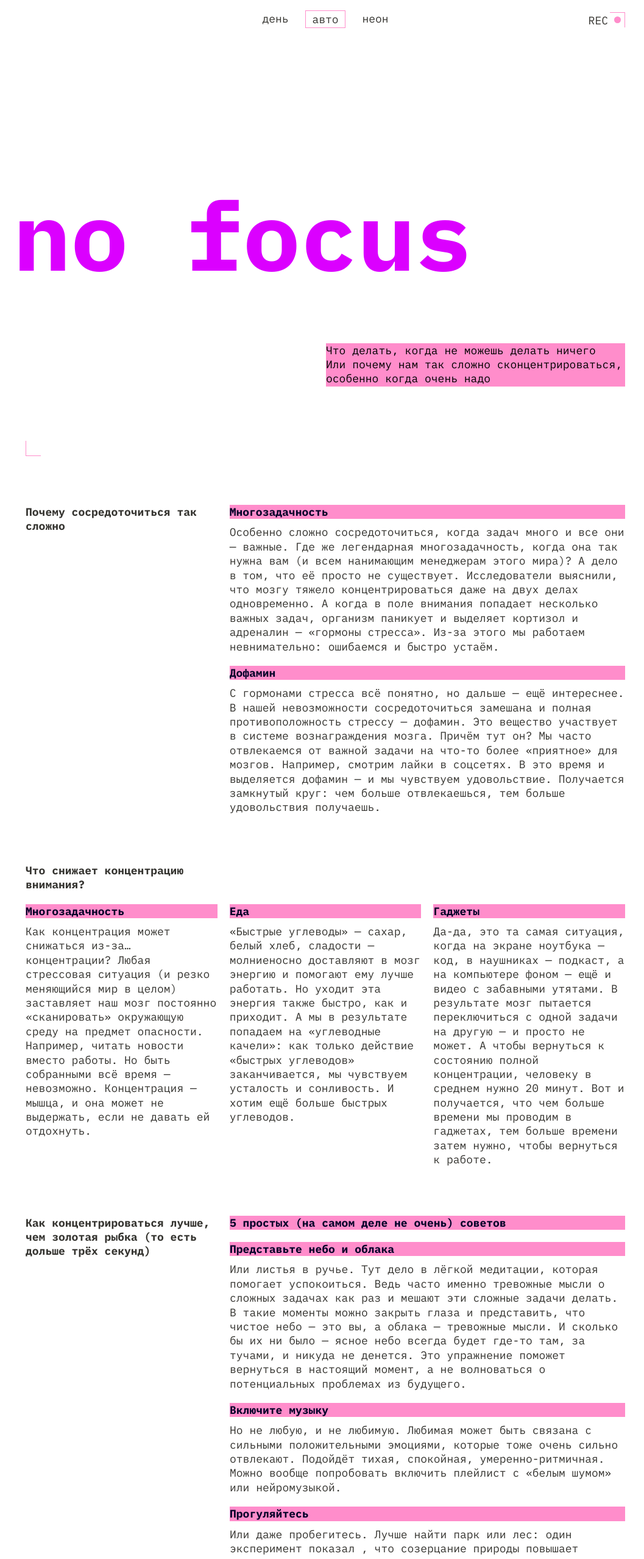
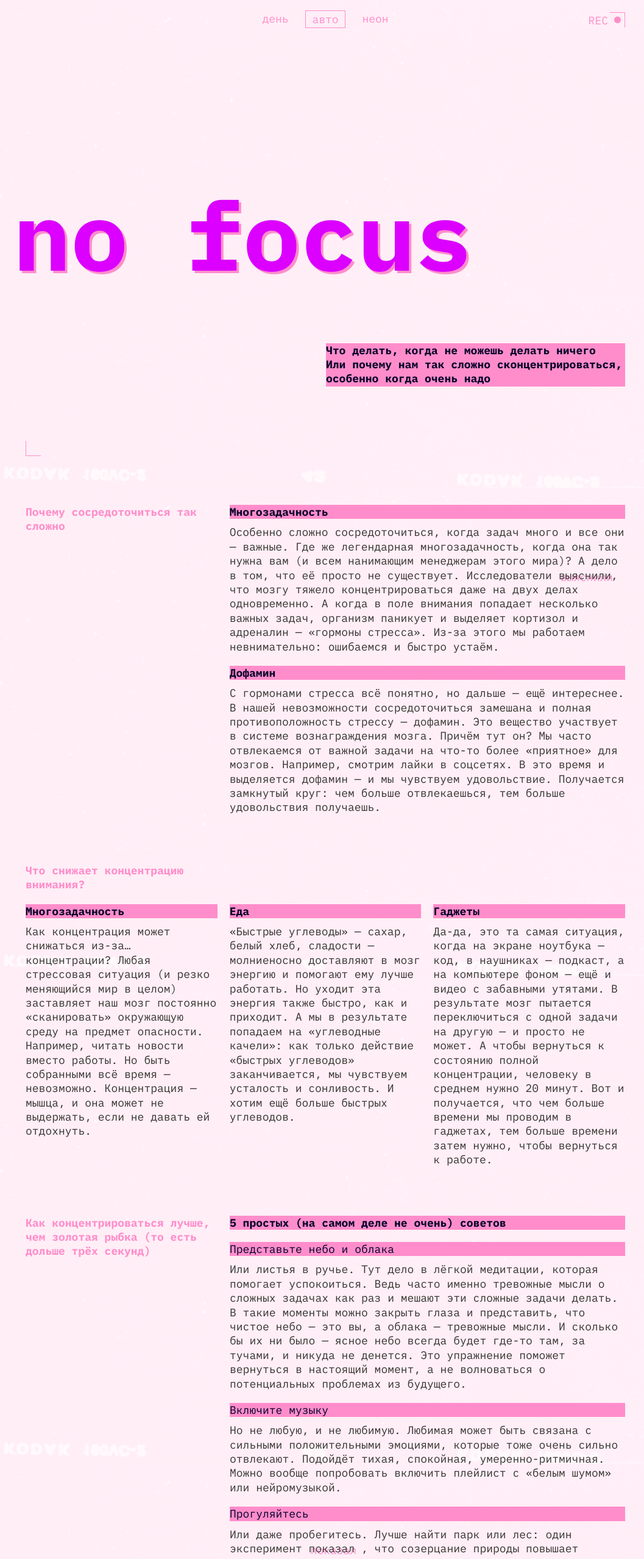
Before and after one commit to aveyanchoo/slozhno-sosredotochitsya-fd, a plain HTML site: page index.html in a window 1280 px wide. Shown: the top 2557 px of the page at 61% size, without its empty margins (106-1163 px from the left). Drawn offline with Linux system fonts and the light colour scheme.

Commit message:
исправление ошибок

```diff
--- a/index.html
+++ b/index.html
@@ -142,7 +142,7 @@
           <h3 class="section__subtitle section__subtitle_special">
             5 простых (на самом деле не очень) советов
           </h3>
-          <h3 class="section__subtitle">Представьте небо и облака</h3>
+          <h3 class="section__subtitle section__subtitle--normal">Представьте небо и облака</h3>
           <p class="section__text">
             Или листья в ручье. Тут дело в лёгкой медитации, которая помогает
             успокоиться. Ведь часто именно тревожные мысли о сложных задачах как
@@ -155,7 +155,7 @@
           </p>
         </div>
         <div class="section__item">
-          <h3 class="section__subtitle">Включите музыку</h3>
+          <h3 class="section__subtitle section__subtitle--normal">Включите музыку</h3>
           <p class="section__text">
             Но не любую, и не любимую. Любимая может быть связана с сильными
             положительными эмоциями, которые тоже очень сильно отвлекают.
@@ -164,7 +164,7 @@
           </p>
         </div>
         <div class="section__item">
-          <h3 class="section__subtitle">Прогуляйтесь</h3>
+          <h3 class="section__subtitle section__subtitle--normal">Прогуляйтесь</h3>
           <p class="section__text">
             Или даже пробегитесь. Лучше найти парк или лес: один эксперимент
             <a
@@ -179,7 +179,7 @@
           </p>
         </div>
         <div class="section__item">
-          <h3 class="section__subtitle">Хорошо ешьте</h3>
+          <h3 class="section__subtitle section__subtitle--normal">Хорошо ешьте</h3>
           <p class="section__text">
             Мы — не ваша бабушка, но это правда важно. Выбирайте продукты,
             которые препятствуют резким скачкам сахара в крови. Например, с
@@ -188,7 +188,7 @@
           </p>
         </div>
         <div class="section__item">
-          <h3 class="section__subtitle">Читайте</h3>
+          <h3 class="section__subtitle section__subtitle--normal">Читайте</h3>
           <p class="section__text">
             Настоящие бумажные книги. Это правда помогает с концентрацией: чтобы
             прочитать пост в соцсети, достаточно нескольких минут или даже
--- a/styles/dark.css
+++ b/styles/dark.css
@@ -7,8 +7,6 @@
 :root.theme-dark {
   --bg-image: url(../images/cover-image-dark.png);
   --bg-color: #000028;
-  --bg-text-color: #FF0070;
   --text-color: #F1B2CE;
   --accent-color: #FF0070;
-  --title-text-color: #FF0070;
 }
--- a/styles/globals.css
+++ b/styles/globals.css
@@ -10,8 +10,7 @@ body {
   min-inline-size: 375px;
   max-inline-size: 1440px;
   margin: 0 auto;
-  /* font-family: 'IBM Plex mono', serif;
-  font-size: 18px; */
+  overflow-x: hidden;
 }
 
 h1,
--- a/styles/light.css
+++ b/styles/light.css
@@ -5,13 +5,58 @@
 */
 
 :root.theme-light {
-  --bg-image: none;
+  --bg-image: url(../images/cover-image-light.png);
   --bg-color: #fff;
-  --bg-text-color: #FF8DCB;
   --text-color: #353430;
-  --title-text-color: #353430;
+  --accent-color: #FF8DCB;
+}
+
+.theme-light .header__theme-menu-button {
+  color: var(--text-color);
+}
+
+.theme-light .header__theme-menu-button:hover {
+  border: 0.5px solid #32312D66;
+}
+
+.theme-light .header__theme-menu-button:focus {
+  border-bottom: 1px solid #353430;
+  border-top: 0;
+  border-right: 0;
+  border-left: 0;
+  outline: none;
+}
+
+.theme-light .header__theme-menu-button:focus-visible {
+  border-bottom: 1px solid #353430;
+  border-top: 0;
+  border-right: 0;;
+  border-left: 0;
+  outline: none;
+}
+
+.theme-light .header__theme-menu-button_active {
+  border: 1px solid var(--text-color);
 }
 
 .theme-light .rec-label {
   display: none;
 }
+
+.theme-light .decorated-zone::before,
+.theme-light .decorated-zone::after {
+  border-color: var(--text-color);
+}
+
+.theme-light .header__title {
+  color: #FFC2E6;
+  text-shadow: 4px 4px 0 #FF8DCB;
+}
+
+.theme-light .section__title {
+  color: var(--text-color);
+}
+
+.theme-light .footer__title {
+  color: #FFC2E6;
+}
--- a/styles/style.css
+++ b/styles/style.css
@@ -35,7 +35,7 @@
   content: "";
   position: absolute;
   border-style: solid;
-  border-color: var(--bg-text-color);
+  border-color: var(--accent-color);
   inline-size: 25px;
   block-size: 25px;
 }
@@ -61,13 +61,14 @@
 }
 
 .header__theme-menu-button {
+  color: var(--accent-color);
   border: 1px solid transparent;
   background: transparent;
   cursor: pointer;
 }
 
 .header__theme-menu-button:hover {
-  border: 1px solid rgba(255, 0, 112, 0.3);
+  border: 1px solid #FF007066;
 }
 
 .header__theme-menu-button:focus {
@@ -78,8 +79,16 @@
   outline: none;
 }
 
+.header__theme-menu-button:focus-visible {
+  border-top: 0;
+  border-right: 0;
+  border-bottom: 1px solid #FF0070;
+  border-left: 0;
+  outline: none;
+}
+
 .header__theme-menu-button_active {
-  border-color: var(--bg-text-color);
+  border-color: var(--accent-color);
   padding: 0.1em 0.6em;
 }
 
@@ -87,7 +96,7 @@
   position: absolute;
   top: 22px;
   right: 48px;
-  color: var(--text-color);
+  color: var(--accent-color);
   text-transform: uppercase;
 }
 
@@ -96,7 +105,7 @@
   position: absolute;
   margin: 5px 0 0 10px;
   border-radius: 50%;
-  background: var(--bg-text-color);
+  background: var(--accent-color);
   block-size: 11px;
   inline-size: 11px;
 }
@@ -116,8 +125,9 @@
 .header__description {
   justify-self: end;
   margin-inline-end: 20px;
-  color: #000;
-  background-color: var(--bg-text-color);
+  color: #000028;
+  font-weight: 700;
+  background-color: var(--accent-color);
   max-inline-size: 491px;
   max-block-size: 71px;
 }
@@ -127,7 +137,6 @@
   margin: 0 auto;
   inline-size: 100%;
   max-inline-size: 1024px;
-  background-color: var(--bg-color);
 }
 
 .section {
@@ -137,7 +146,7 @@
 }
 
 .section__title {
-  color: var(--title-text-color);
+  color: var(--accent-color);
   font-weight: 700;
   line-height: 1.3;
 }
@@ -146,7 +155,11 @@
   color: #000028;
   font-weight: 700;
   line-height: 1.3;
-  background-color: var(--bg-text-color);
+  background-color: var(--accent-color);
+}
+
+.section__subtitle--normal {
+  font-weight: 400;
 }
 
 .section__subtitle_special {
@@ -155,13 +168,14 @@
 
 .section__text {
   margin-block-start: 10px;
+  font-weight: 400;
   color: var(--text-color);
   line-height: 1.3;
 }
 
 .section__link {
   text-decoration: none;
-  text-shadow: 1.5px 1.5px 0 var(--accent-color);
+  text-shadow: 3px 3px 0 var(--accent-color);
   cursor: pointer;
 }
 
@@ -244,7 +258,6 @@
   max-inline-size: 1024px;
   block-size: 100vh;
   max-block-size: 768px;
-  background-color: var(--bg-color);
 }
 
 .footer__title {
@@ -253,7 +266,7 @@
   color: #DB00FF;
   font-weight: 700;
   font-size: clamp(7.5rem, 0.5625rem + 14.4531vw, 9.8125rem);
-  text-shadow: 4px 4px 0 var(--accent-color);
+  text-shadow: 2px 2px 0 var(--accent-color);
 }
 
 
@@ -288,6 +301,7 @@
 
   .section-problems .section__item {
     max-inline-size: 472px;
+    min-inline-size: min-content;
   }
 
   .section-factors .section__item {
--- a/styles/variables.css
+++ b/styles/variables.css
@@ -6,26 +6,67 @@
 :root {
   --font-family: 'IBM Plex mono', monospace;
   --font-size: 18px;
-  --bg-image: none;
-  --bg-color: #fff;
-  --bg-text-color: #FF8DCB;
-  --text-color: #353430;
-  --title-text-color: #353430;
+  --bg-image: url(../images/cover-image-dark.png);
+  --bg-color: #000028;
+  --text-color: #F1B2CE;
+  --accent-color: #FF0070;
 }
 
 @media (prefers-color-scheme: light) {
+  :root {
+    --bg-image: url(../images/cover-image-light.png);
+    --bg-color: #fff;
+    --text-color: #353430;
+    --accent-color: #FF8DCB;
+  }
+
+  .theme-auto .header__theme-menu-button {
+    color: var(--text-color);
+  }
+
+  .theme-auto .header__theme-menu-button:hover {
+    border: 0.5px solid #32312D66;
+  }
+
+  .theme-auto .header__theme-menu-button:focus {
+    border-bottom: 1px solid #353430;
+    border-top: 0;
+    border-right: 0;
+    border-left: 0;
+    outline: none;
+  }
+
+  .theme-auto .header__theme-menu-button:focus-visible {
+    border-bottom: 1px solid #353430;
+    border-top: 0;
+    border-right: 0;;
+    border-left: 0;
+    outline: none;
+  }
+
+  .theme-auto .header__theme-menu-button_active {
+    border: 1px solid var(--text-color);
+  }
+
   .theme-auto .rec-label {
     display: none;
   }
-}
 
-@media (prefers-color-scheme: dark) {
-  :root {
-    --bg-image: url(../images/cover-image-dark.png);
-    --bg-color: #000028;
-    --bg-text-color: #FF0070;
-    --text-color: #F1B2CE;
-    --accent-color: #FF0070;
-    --title-text-color: #FF0070;
+  .theme-auto .decorated-zone::before,
+  .theme-auto .decorated-zone::after {
+    border-color: var(--text-color);
+  }
+
+  .theme-auto .header__title {
+    color: #FFC2E6;
+    text-shadow: 4px 4px 0 #FF8DCB;
+  }
+
+  .theme-auto .section__title {
+    color: var(--text-color);
+  }
+
+  .theme-auto .footer__title {
+    color: #FFC2E6;
   }
 }
```
